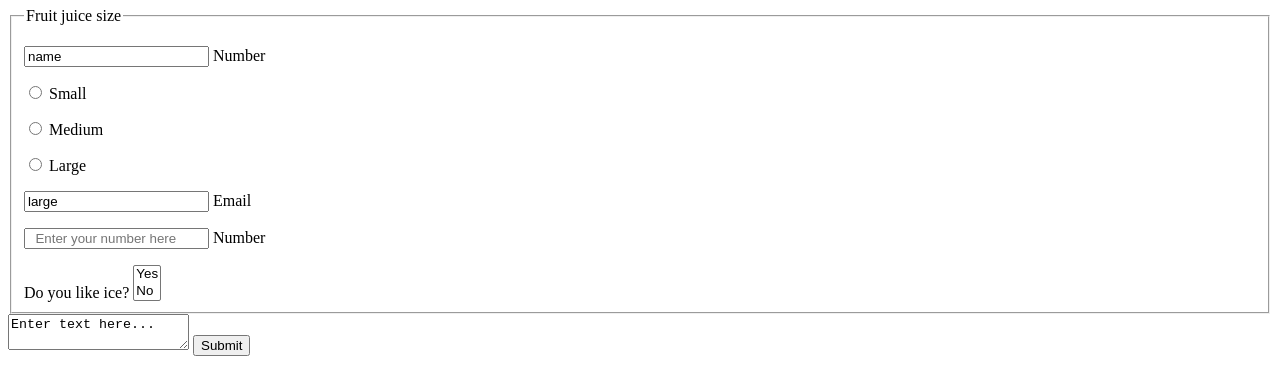
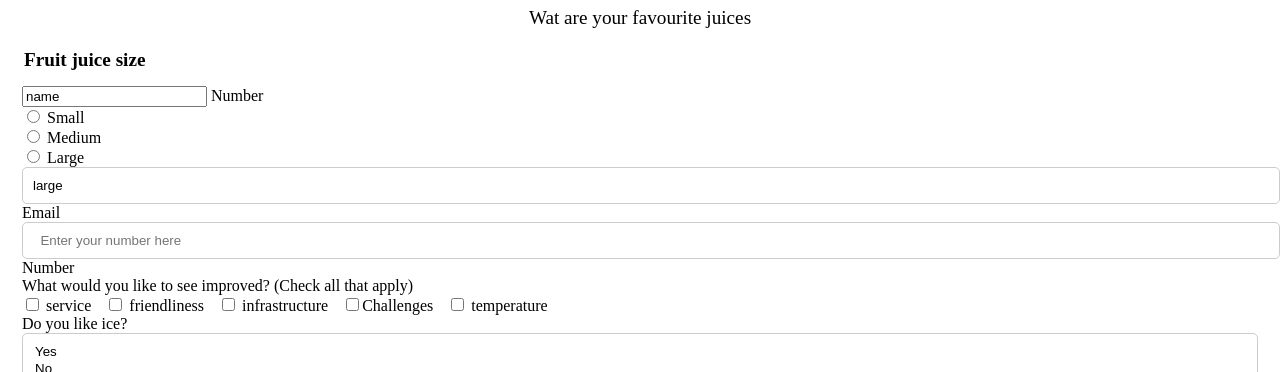
Before and after one commit to Assefademses/Assefa-x-Eliot, a plain HTML site: page index.html in a window 1280 px wide. Shown: the part 73-445 px from the top of the page. Drawn offline with Linux system fonts and the light colour scheme.

Commit message:
Fixed errors

```diff
--- a/css/style.css
+++ b/css/style.css
@@ -48,3 +48,59 @@ body {
     background-position: center;
   }
 }
+
+/* Custom styles for survey form */
+#title {
+  text-align: center;
+}
+
+#description {
+  text-align: center;
+  font-size: 1.2em;
+  margin-bottom: 20px;
+}
+
+form {
+  margin-top: 20px;
+}
+
+form fieldset {
+  border: none;
+  margin-bottom: 20px;
+}
+
+form legend {
+  font-size: 1.2em;
+  font-weight: bold;
+  margin-bottom: 10px;
+}
+
+form p {
+  margin: 0;
+}
+
+form label {
+  margin-right: 10px;
+}
+
+form input[type="email"],
+form input[type="number"],
+form textarea {
+  width: 100%;
+  padding: 10px;
+  border: 1px solid #ccc;
+  border-radius: 5px;
+}
+
+form select {
+  width: 100%;
+  height: 100px;
+  padding: 10px;
+  border: 1px solid #ccc;
+  border-radius: 5px;
+  overflow: auto;
+}
+
+form input[type="submit"] {
+  margin-top: 20px;
+}
--- a/index.html
+++ b/index.html
@@ -11,13 +11,13 @@
 
       <h1 id="title"> My Survey </h1>
 
-          <p id="description"> </p>
+          <p id="description"> Wat are your favourite juices </p>
 
-              <form>
+              <form id="survey-form">
   <fieldset>
     <legend>Fruit juice size</legend>
     <p>
-      <input type="input" name="name" id="name-lablel" value="name"placeholder="Enter your name here"/>
+      <input type="input" name="name" id="name-lablel" value="name"placeholder="Enter your name here"required="true"/>
       <label for="size_3">Number</label>
     </p>
     <p>
@@ -40,6 +40,22 @@
       <input type="number" name="size" id="number-label" value="number" placeholder="  Enter your number here" />
       <label for="size_3">Number</label>
     </p>
+
+
+    <div class="form-group">
+          <p>
+            What would you like to see improved?
+            <span class="clue">(Check all that apply)</span>
+          </p>
+
+          <label><input name="prefer" value="service" type="checkbox" class="input-checkbox"> service </label>
+          <label>
+            <input name="prefer" value="friendliness" type="checkbox" class="input-checkbox"> friendliness </label>
+          <label><input name="prefer" value="infrastructure" type="checkbox" class="input-checkbox"> infrastructure </label>
+          <label><input name="prefer" value="challenges" type="checkbox" class="input-checkbox">Challenges</label>
+          <label><input name="prefer" value="temperature" type="checkbox" class="input-checkbox"> temperature</label>
+        </div>
+
     <label for="dropdown">Do you like ice?</label>
     <select id="dropdown" name="dropdown" size="2" multiple>
 
```
